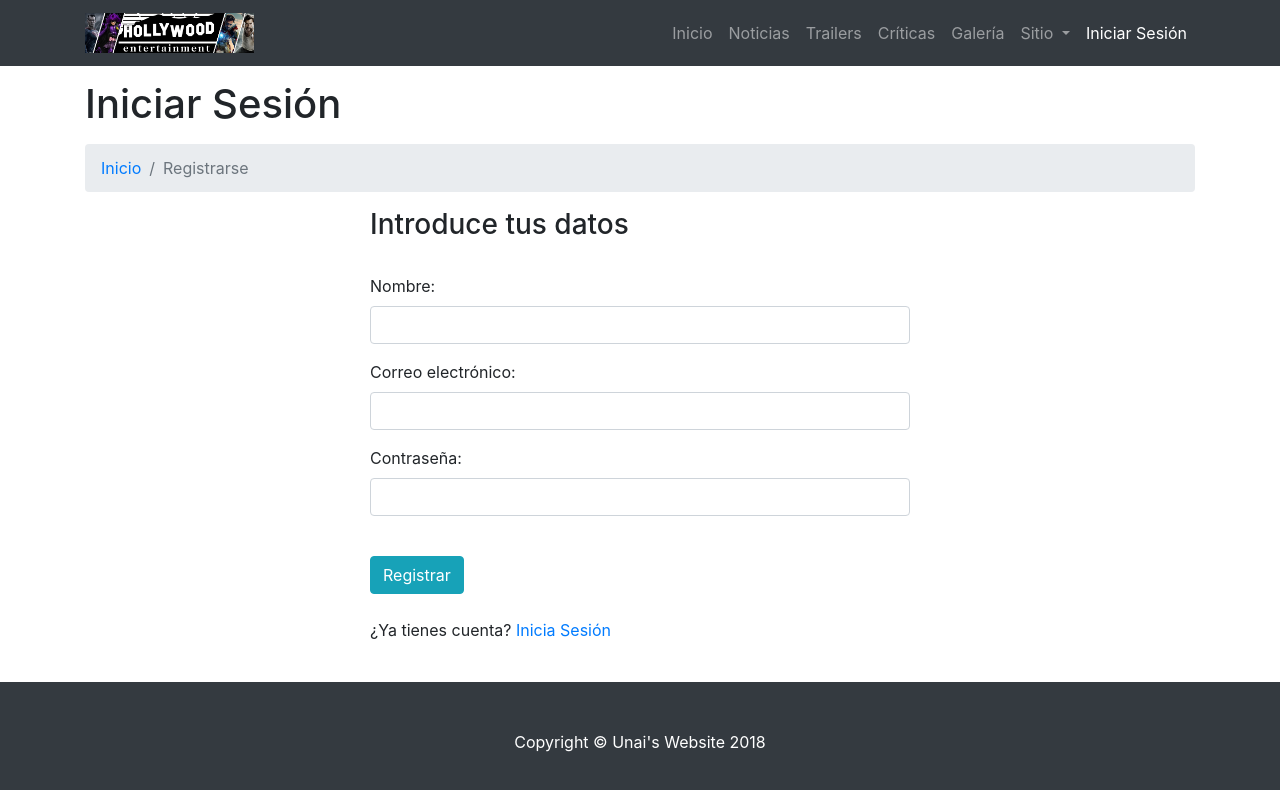
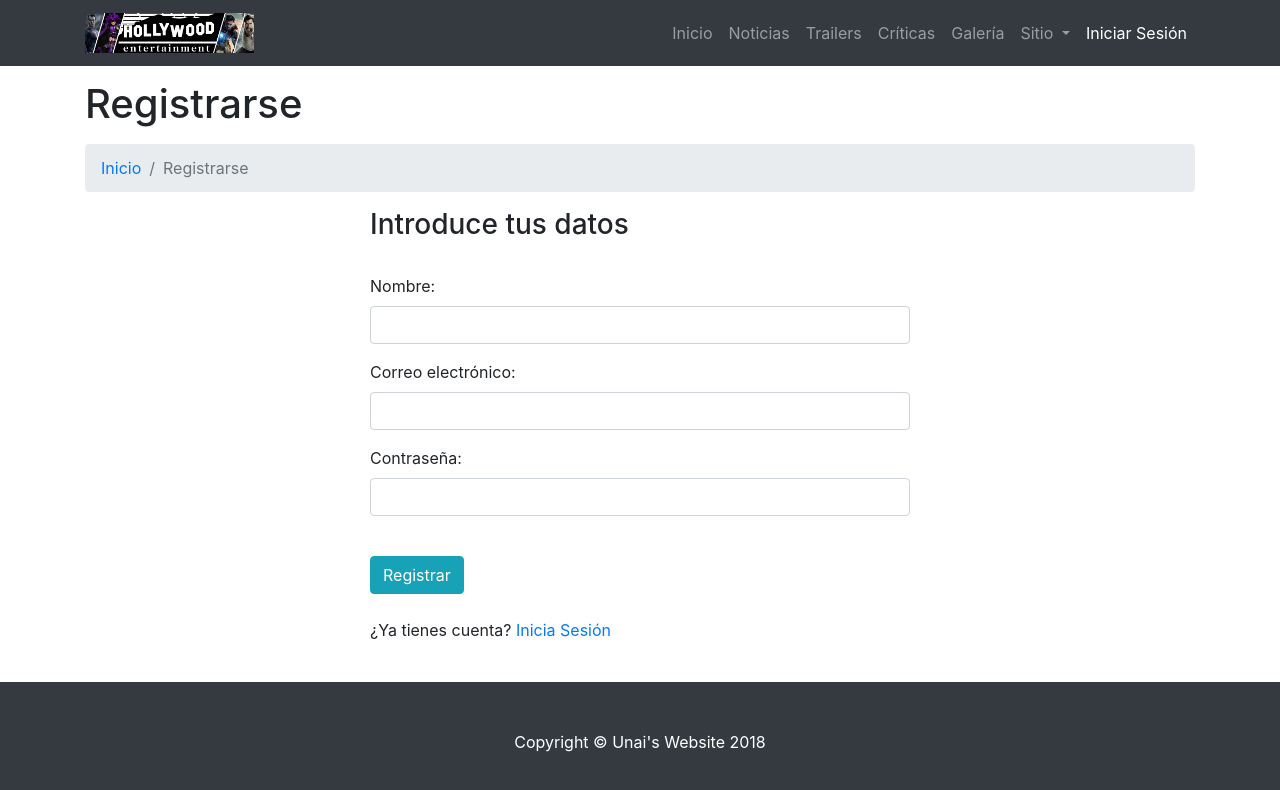
Before and after one commit to u700505/Cine, a website: page registro.html in a window 1280 px wide. Drawn offline with nearby package versions, Linux system fonts and the light colour scheme.

Commit message:
Add files via upload

```diff
--- a/registro.html
+++ b/registro.html
@@ -66,7 +66,7 @@
     <div class="container">
 
       <!-- Page Heading/Breadcrumbs -->
-      <h1 class="mt-4 mb-3">Iniciar Sesión
+      <h1 class="mt-4 mb-3">Registrarse
       </h1>
 
       <ol class="breadcrumb">
```
